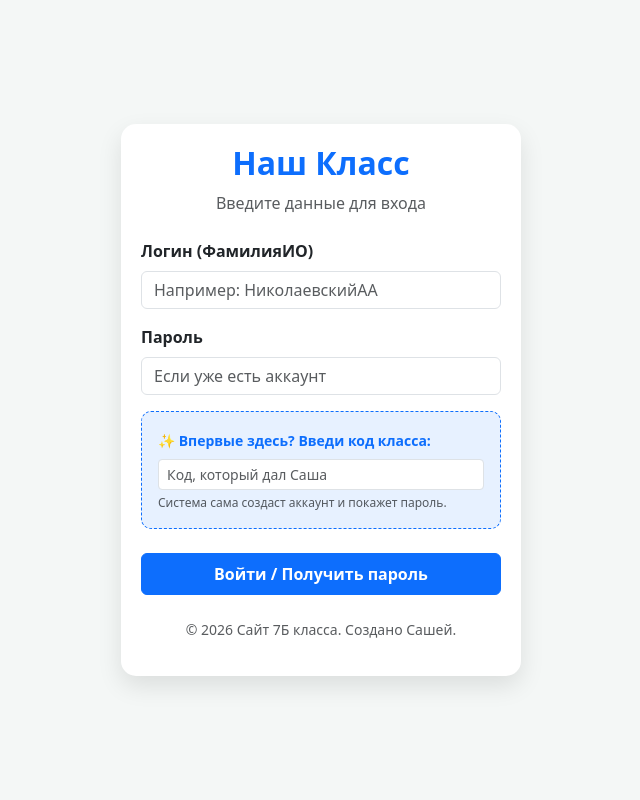
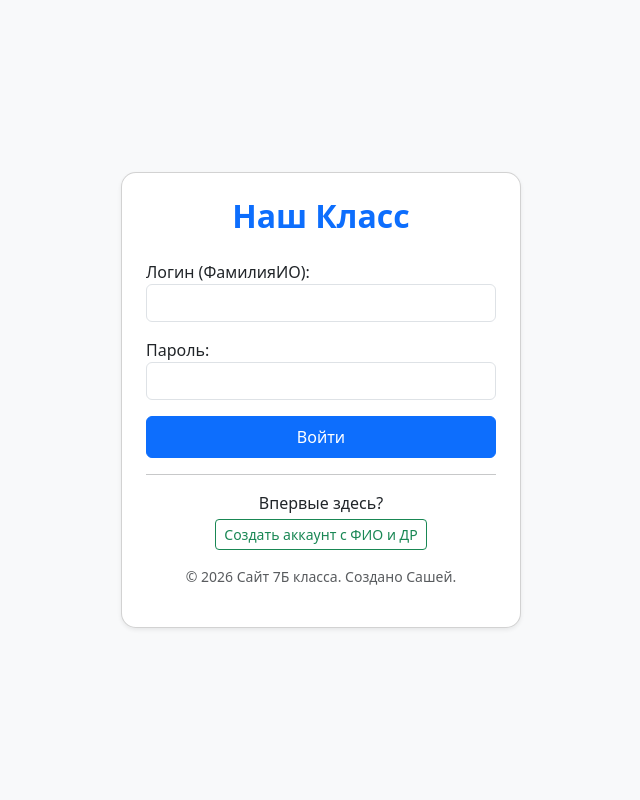
Before and after one commit to sasula878-gif/my-class-website, a Flask app: page /login in a window 1280 px wide. Shown: the whole page, without its empty margins (319-959 px from the left). Run offline with Flask 3, Linux system fonts and the light colour scheme.

Commit message:
Update login.html

```diff
--- a/templates/login.html
+++ b/templates/login.html
@@ -2,74 +2,29 @@
 <html lang="ru">
 <head>
     <meta charset="UTF-8">
-    <meta name="viewport" content="width=device-width, initial-scale=1.0">
-    <title>Вход в систему - 7Б Класс</title>
+    <title>Вход | 7Б</title>
     <link href="https://cdn.jsdelivr.net/npm/bootstrap@5.3.0/dist/css/bootstrap.min.css" rel="stylesheet">
-    <style>
-        body {
-            background-color: #f4f7f6;
-            display: flex;
-            align-items: center;
-            justify-content: center;
-            height: 100vh;
-            margin: 0;
-        }
-        .login-card {
-            width: 100%;
-            max-width: 400px;
-            padding: 20px;
-            border-radius: 15px;
-            background: white;
-            box-shadow: 0 10px 25px rgba(0,0,0,0.1);
-        }
-        .registration-box {
-            background-color: #e7f1ff;
-            border: 1px dashed #0d6efd;
-            border-radius: 10px;
-        }
-    </style>
 </head>
-<body>
-
-<div class="login-card">
-    <div class="text-center mb-4">
-        <h2 class="fw-bold text-primary">Наш Класс</h2>
-        <p class="text-muted">Введите данные для входа</p>
+<body class="bg-light d-flex align-items-center" style="min-height: 100vh;">
+    <div class="card p-4 shadow-sm mx-auto" style="width: 100%; max-width: 400px; border-radius: 15px;">
+        <h2 class="text-center text-primary fw-bold mb-4">Наш Класс</h2>
+        <form method="post">
+            <div class="mb-3">
+                <label>Логин (ФамилияИО):</label>
+                <input name="username" class="form-control" required>
+            </div>
+            <div class="mb-3">
+                <label>Пароль:</label>
+                <input name="password" type="password" class="form-control" required>
+            </div>
+            <button type="submit" class="btn btn-primary w-100 py-2">Войти</button>
+        </form>
+        <hr>
+        <div class="text-center">
+            <p class="mb-1">Впервые здесь?</p>
+            <a href="/register" class="btn btn-outline-success btn-sm">Создать аккаунт с ФИО и ДР</a>
+        </div>
+        <p class="text-center mt-3 small text-muted">© 2026 Сайт 7Б класса. Создано Сашей.</p>
     </div>
-
-    <form method="POST">
-        <div class="mb-3">
-            <label for="username" class="form-label fw-semibold">Логин (ФамилияИО)</label>
-            <input type="text" name="username" id="username" class="form-control"
-                   placeholder="Например: НиколаевскийАА" required>
-        </div>
-
-        <div class="mb-3">
-            <label for="password" class="form-label fw-semibold">Пароль</label>
-            <input type="password" name="password" id="password" class="form-control"
-                   placeholder="Если уже есть аккаунт">
-        </div>
-
-        <div class="registration-box p-3 mb-4">
-            <label for="invite_code" class="form-label small fw-bold text-primary">
-                ✨ Впервые здесь? Введи код класса:
-            </label>
-            <input type="text" name="invite_code" id="invite_code" class="form-control form-control-sm"
-                   placeholder="Код, который дал Саша">
-            <div class="form-text mt-1" style="font-size: 0.75rem;">
-                Система сама создаст аккаунт и покажет пароль.
-            </div>
-        </div>
-
-        <button type="submit" class="btn btn-primary w-100 py-2 fw-bold">
-            Войти / Получить пароль
-        </button>
-    </form>
-
-    <div class="mt-4 text-center">
-        <p class="small text-muted">&copy; 2026 Сайт 7Б класса. Создано Сашей.</p>
-    </div>
-</div>
-
 </body>
 </html>
```
